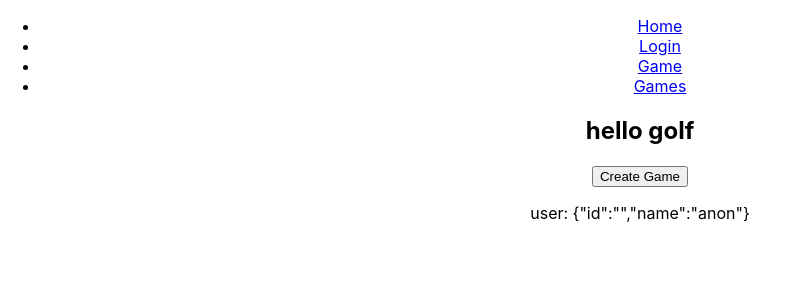
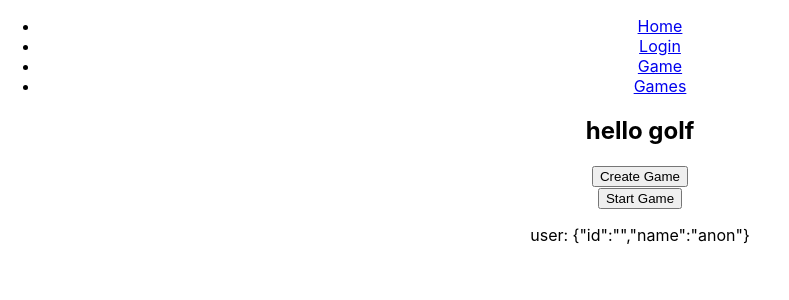
Before and after one commit to zazzerino/FretQuiz, a React (Create React App) app in the folder frontend/fretquiz/: page / in a window 1280 px wide. Shown: the top 300 px of the page, without its empty margins (0-789 px from the left). Built offline with nearby package versions, Linux system fonts and the light colour scheme; no server answers.

Commit message:
game starts

```diff
--- a/frontend/fretquiz/src/App.tsx
+++ b/frontend/fretquiz/src/App.tsx
@@ -5,6 +5,7 @@ import { Footer } from './components/Footer';
 import { Home } from './components/Home';
 import { Navbar } from './components/Navbar';
 import { CreateGameButton } from './features/game/components/CreateGameButton';
+import { StartGameButton } from './features/game/components/StartGameButton';
 import { GameList } from './features/game/GameList';
 import { GamePage } from './features/game/GamePage';
 import { Login } from './features/user/Login';
@@ -29,7 +30,10 @@ function App() {
             <Home />
           </Route>
         </Switch>
+
         <CreateGameButton />
+        <StartGameButton />
+
         <Footer />
       </BrowserRouter>
     </div>
--- a/frontend/fretquiz/src/features/game/components/Fretboard.tsx
+++ b/frontend/fretquiz/src/features/game/components/Fretboard.tsx
@@ -5,8 +5,8 @@ import { selectUserId } from '../../user/userSlice';
 import { selectGameId } from '../gameSlice';
 import { FretCoord } from '../types';
 
-const correctColor = 'lime';
-const incorrectColor = 'deeppink';
+// const correctColor = 'lime';
+// const incorrectColor = 'deeppink';
 
 export function Fretboard() {
   const userId = useSelector(selectUserId);
--- /dev/null
+++ b/frontend/fretquiz/src/features/game/components/StartGameButton.tsx
@@ -0,0 +1,22 @@
+import * as React from 'react';
+import { useSelector } from 'react-redux';
+import { sendStartGame } from '../../../websocket/game';
+import { selectGameId } from '../gameSlice';
+
+export function StartGameButton() {
+  const gameId = useSelector(selectGameId);
+
+  return (
+    <div className="StartGameButton">
+      <button onClick={() => {
+        if (gameId) {
+          sendStartGame(gameId)
+        } else {
+          console.log('must join game first');
+        }
+      }}>
+        Start Game
+      </button>
+    </div>
+  );
+}
--- a/frontend/fretquiz/src/websocket/game.ts
+++ b/frontend/fretquiz/src/websocket/game.ts
@@ -18,8 +18,8 @@ export const sendJoinGame = (gameId: string, userId: string) => {
   makeSender(joinGameRequest(gameId, userId))();
 };
 
-export const sendStartGame = (gameId: string, userId: string) => {
-  makeSender(startGameRequest(gameId, userId))();
+export const sendStartGame = (gameId: string) => {
+  makeSender(startGameRequest(gameId))();
 }
 
 // handle responses
--- a/frontend/fretquiz/src/websocket/request.ts
+++ b/frontend/fretquiz/src/websocket/request.ts
@@ -75,14 +75,12 @@ export function newGuessRequest(newGuess: NewGuess): NewGuessRequest {
 
 export interface StartGameRequest extends Request {
   type: 'START_GAME',
-  gameId: string,
-  userId: string
+  gameId: string
 }
 
-export function startGameRequest(gameId: string, userId: string): StartGameRequest {
+export function startGameRequest(gameId: string): StartGameRequest {
   return {
     type: 'START_GAME',
-    gameId,
-    userId
+    gameId
   }
 }
```
Also changed, not shown: 1 other file (tests, documents, lock files or other folders).
